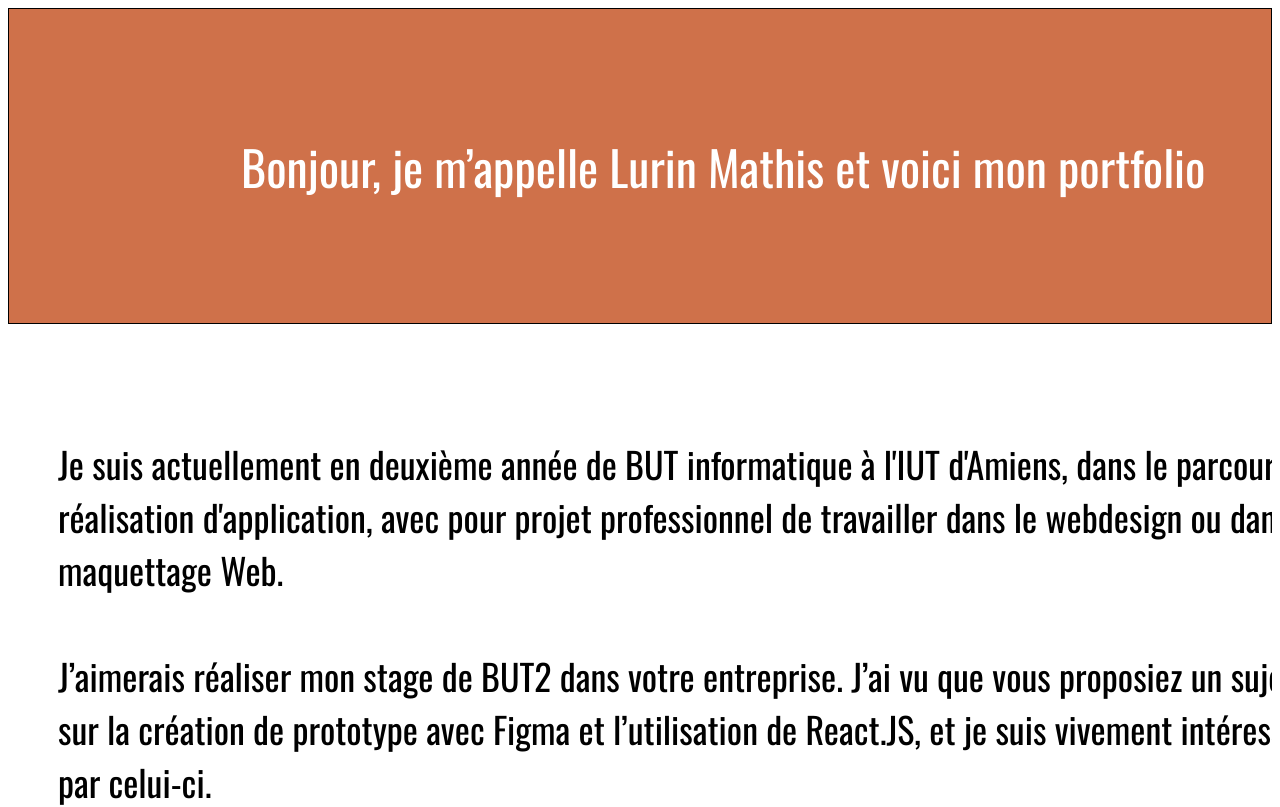
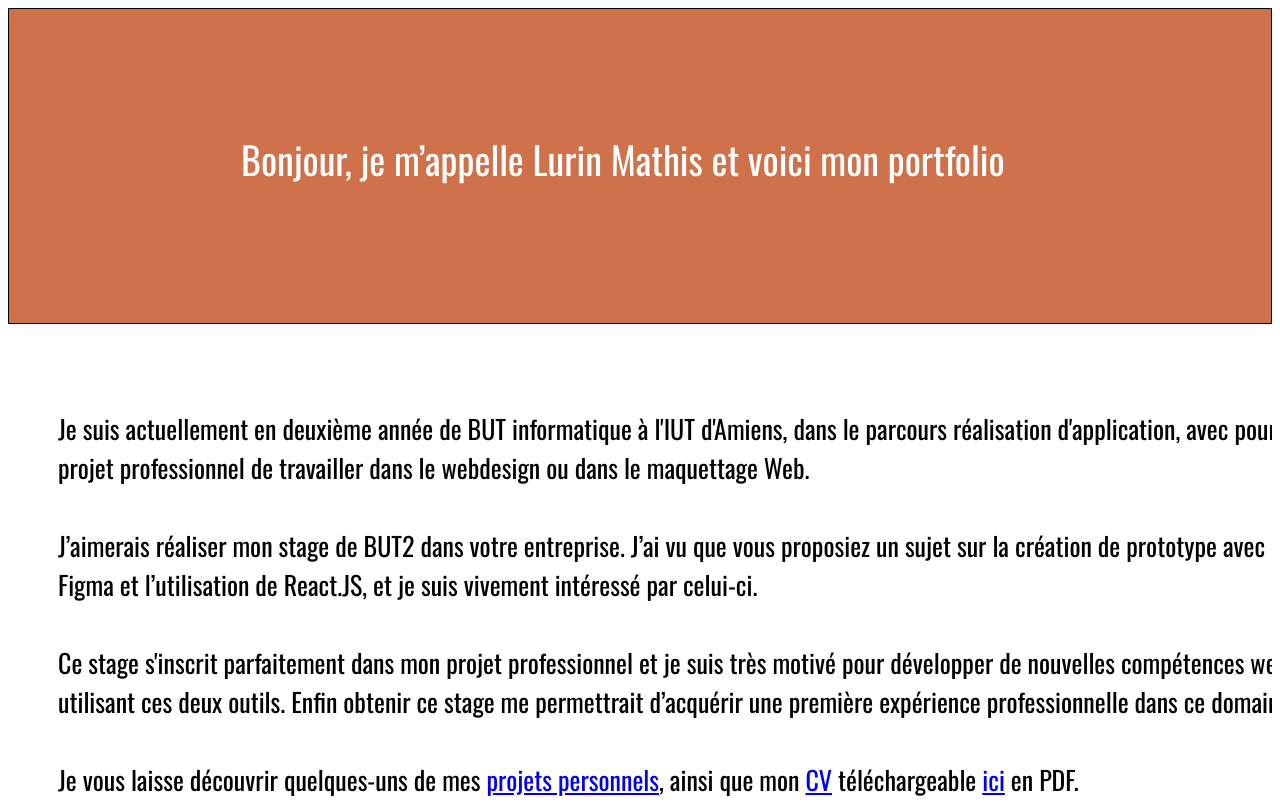
Before and after one commit to armafall2/portfolio_Mathis_Lurin, a plain HTML site: page index.html in a window 1280 px wide. Shown: the top 807 px of the page. Drawn offline with nearby package versions, Linux system fonts and the light colour scheme.

Commit message:
Changement Index

```diff
--- a/include/CSS/style.css
+++ b/include/CSS/style.css
@@ -118,7 +118,7 @@ body {
   left: 233px;
   font-family: Oswald;
   font-weight: Regular;
-  font-size: 48px;
+  font-size: 38px;
   opacity: 1;
   text-align: left;
 }
@@ -131,7 +131,7 @@ body {
   left: 50px;
   font-family: Oswald;
   font-weight: Regular;
-  font-size: 36px;
+  font-size: 26px;
   opacity: 1;
   text-align: justified;
 }
@@ -144,7 +144,7 @@ body {
   left: 592px;
   font-family: Oswald;
   font-weight: Regular;
-  font-size: 48px;
+  font-size: 38px;
   opacity: 1;
   text-align: center;
 }
```
